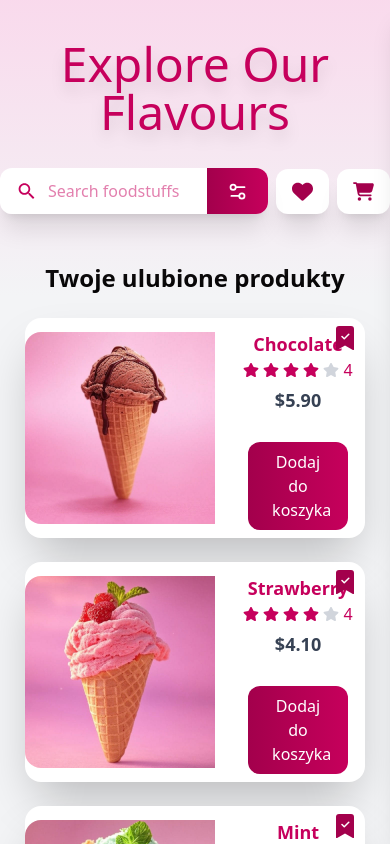
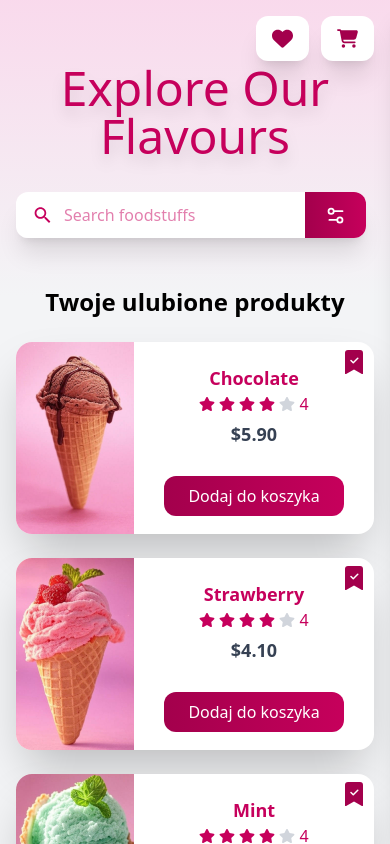
Before and after one commit to MilaKropeczka/FrostBite, a React (Vite) app: page /favorites in a window 390 px wide. Shown: the top 844 px of the page. Built offline with nearby package versions, Linux system fonts and the light colour scheme.

Commit message:
styles: Fix mobile

```diff
--- a/src/components/Header/Header.tsx
+++ b/src/components/Header/Header.tsx
@@ -6,7 +6,7 @@ export function Header() {
 	return (
 		<>
 			<BackgroundGradient />
-			<header className='relative mt-10 z-10 w-full max-w-xl drop-shadow-xl flex justify-center text-center items-center'>
+			<header className='relative mt-16 md:mt-10 z-10 w-full max-w-xl drop-shadow-xl flex justify-center text-center items-center'>
 				<Link to='/'>
 					<StyledTitle
 						mainText='Explore Our'
--- a/src/components/SearchBar/SearchBar.tsx
+++ b/src/components/SearchBar/SearchBar.tsx
@@ -1,6 +1,4 @@
-import { SearchInput } from '@/components/UI';
-import { SettingsButton } from '@/components/UI';
-import { IconButton } from '@/components/UI';
+import { SearchInput, SettingsButton, IconButton } from '@/components/UI';
 import { FaCartShopping, FaHeart } from 'react-icons/fa6';
 import { Link } from 'react-router-dom';
 
@@ -9,30 +7,43 @@ type SearchBarProps = {
 };
 
 const icons = [
-	{ id: 1, Component: FaHeart, to: 'favorites' },
-	{ id: 2, Component: FaCartShopping, to: 'cart' },
+	{ id: 1, Icon: FaHeart, to: 'favorites', isButton: false },
+	{ id: 2, Icon: FaCartShopping, to: 'cart', isButton: true },
 ];
 
-export const SearchBar = ({ toggleDrawer }: SearchBarProps) => {
-	return (
+const renderIcon = (
+	Icon: React.ElementType,
+	to: string,
+	isButton: boolean,
+	toggleDrawer: () => void
+) => {
+	const content = <IconButton Icon={Icon} />;
+	return isButton ? (
+		<button onClick={toggleDrawer}>{content}</button>
+	) : (
+		<Link to={to}>{content}</Link>
+	);
+};
+
+export const SearchBar = ({ toggleDrawer }: SearchBarProps) => (
+	<>
+		<div className='absolute top-4 right-4 z-50 flex space-x-3 md:hidden'>
+			{icons.map(({ Icon, to, isButton }) =>
+				renderIcon(Icon, to, isButton, toggleDrawer)
+			)}
+		</div>
+
 		<nav className='relative z-10 mt-8 max-w-xl w-full text-pink-700 rounded-xl flex items-center space-x-2 md:space-x-3'>
 			<div className='relative flex-grow'>
 				<SearchInput />
 				<SettingsButton />
 			</div>
-			<div className='flex items-center space-x-2 sm:space-x-3 h-full'>
-				{icons.map(({ id, Component, to }) =>
-					to === 'cart' ? (
-						<button key={id} onClick={toggleDrawer}>
-							<IconButton Icon={Component} />
-						</button>
-					) : (
-						<Link key={id} to={to}>
-							<IconButton Icon={Component} />
-						</Link>
-					)
+
+			<div className='hidden md:flex w-auto justify-end items-center space-x-4'>
+				{icons.map(({ Icon, to, isButton }) =>
+					renderIcon(Icon, to, isButton, toggleDrawer)
 				)}
 			</div>
 		</nav>
-	);
-};
+	</>
+);
--- a/src/features/favorites/Favorites.tsx
+++ b/src/features/favorites/Favorites.tsx
@@ -16,7 +16,7 @@ export function Favorites() {
 					{products.map((product) => (
 						<li
 							key={product.id}
-							className='relative bg-white rounded-2xl shadow-2xl flex items-center gap-4 hover:-translate-y-1 duration-300'>
+							className='relative bg-white rounded-2xl shadow-2xl flex items-center md:gap-4 hover:-translate-y-1 duration-300'>
 							<ProductImage
 								name={product.name}
 								image={product.image}
@@ -36,7 +36,7 @@ export function Favorites() {
 								/>
 								<div className='flex justify-center mt-4'>
 									<Button
-										className='sm:w-65 xl:w-85'
+										className='w-60 sm:w-65 xl:w-85'
 										onClick={() =>
 											alert(
 												`Dodano ${product.name} do koszyka`
--- a/src/layouts/MainLayout.tsx
+++ b/src/layouts/MainLayout.tsx
@@ -8,7 +8,7 @@ import { ProductFilterProvider } from '@/contexts/ProductFilterContext';
 export function MainLayout() {
 	const { isOpen, toggleDrawer } = useCartDrawer();
 	return (
-		<div className='w-full min-h-screen flex flex-col items-center bg-gray-100'>
+		<div className='w-full min-h-screen flex flex-col items-center bg-gray-100 px-4'>
 			<Header />
 			<SearchBar toggleDrawer={toggleDrawer} />
 			<ProductFilterProvider>
```
